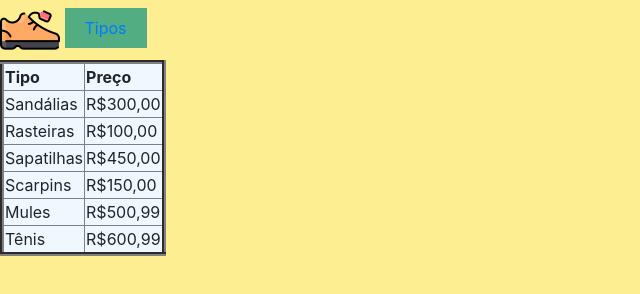
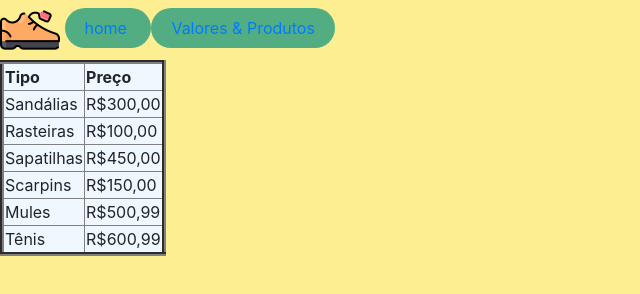
Before and after one commit to pedroalma/sapataria, a plain HTML site: page tabela-valorProdutos.html in a window 1280 px wide. Shown: the whole page, without its empty margins (0-640 px from the left). Drawn offline with nearby package versions, Linux system fonts and the light colour scheme.

Commit message:
alteracao

```diff
--- a/css/estilo-Home.css
+++ b/css/estilo-Home.css
@@ -13,4 +13,5 @@ ul,li{
     padding: 10px;
     background-color: #52ad83;
     color: #66d0ff;
+    border-radius: 20px;
 }
--- a/css/estilo-tabela.css
+++ b/css/estilo-tabela.css
@@ -11,6 +11,7 @@ ul,li{
     background-color: #52ad83;
     padding: 10px;
     color: #66d0ff;
+    border-radius: 20px;
 }
 table{
     background-color: aliceblue;
--- a/js/tabela-valorProdutos.html
+++ b/tabela-valorProdutos.html
@@ -16,7 +16,10 @@
         <a href="/js/index.html"> <img src="/icons/logoSapato.png" alt="logo da sapataria"></a>
     </figure>
     <ul>
-        <li><a href="#">Tipos</a></li>
+        <li><a href="/js/index.html">home</a></li>
+    </ul>
+    <ul>
+        <li><a href="/js/tabela-valorProdutos.html">Valores & Produtos</a></li>
     </ul>
      </nav>
      </header>
```
Also changed, not shown: index.html (renamed from js/index.html, +4 -1 lines).
